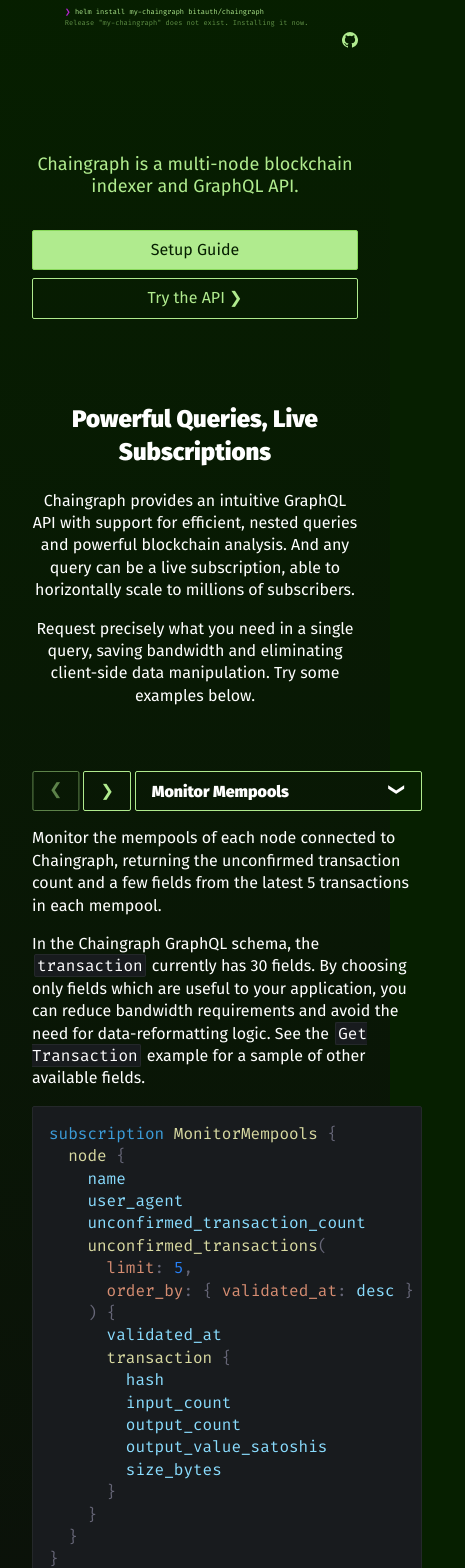
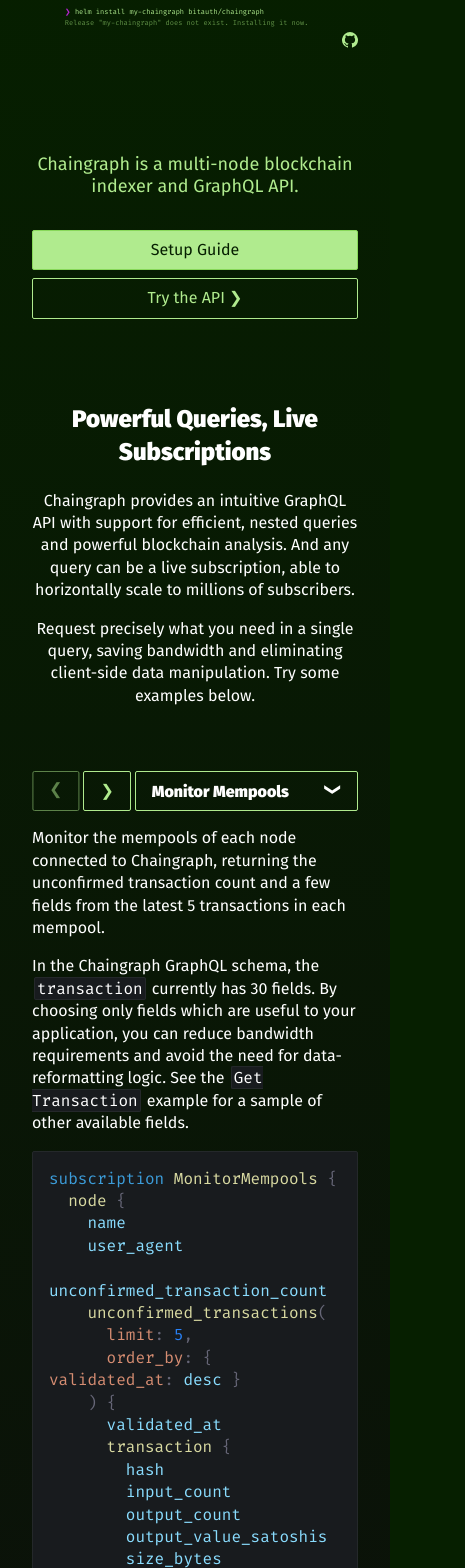
Before and after one commit to mainnet-pat/chaingraph.cash, a Next.js app: page / in a window 390 px wide. Shown: the top 1568 px of the page, 465 px wide, since content can reach past the window. Built offline with nearby package versions, Linux system fonts and the light colour scheme; what graphql-hooks would draw is missing.

Commit message:
fix: avoid overflows on small screens

```diff
--- a/styles/Home.module.css
+++ b/styles/Home.module.css
@@ -244,6 +244,12 @@
   }
 }
 
+@media (max-width: 1000px) {
+  .query pre {
+    white-space: pre-wrap;
+  }
+}
+
 @media (min-width: 1700px) {
   .query {
     max-width: 800px;
@@ -255,7 +261,7 @@
 
 .queryInfo {
   max-width: 100vw;
-  margin: 0 2em;
+  padding: 0 2em;
 }
 .queryInfo a {
   color: var(--primary);
@@ -268,7 +274,6 @@
   border: 1px solid #24282a;
 }
 .query {
-  white-space: pre-wrap;
   padding: 1em;
   background-color: #181b1e;
   border: 1px solid #24282a;
@@ -334,6 +339,18 @@
   margin: 0 0.5em;
 }
 
+@media (max-width: 600px) {
+  .footer {
+    display: grid;
+    grid-template-columns: 1fr 1fr;
+    margin: 0 2em;
+  }
+  .footer a {
+    padding: 1em;
+    margin: 0;
+  }
+}
+
 .madeBy {
   text-align: center;
   margin: 1em 1em 3em;
```
